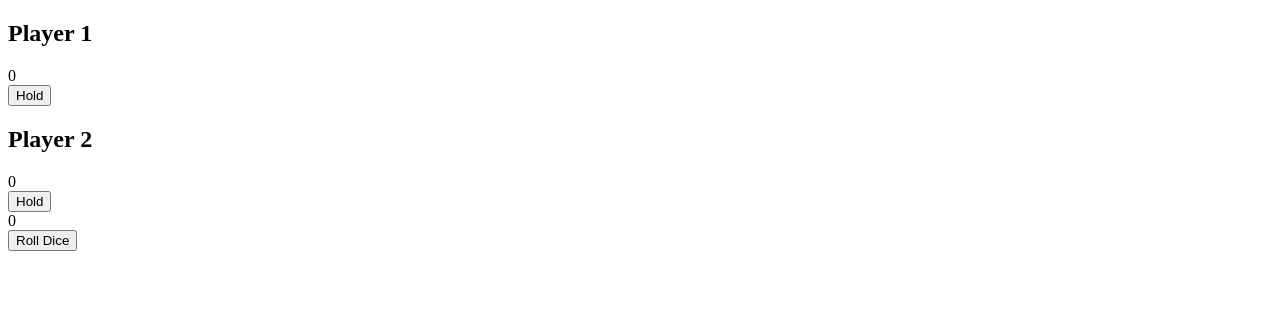
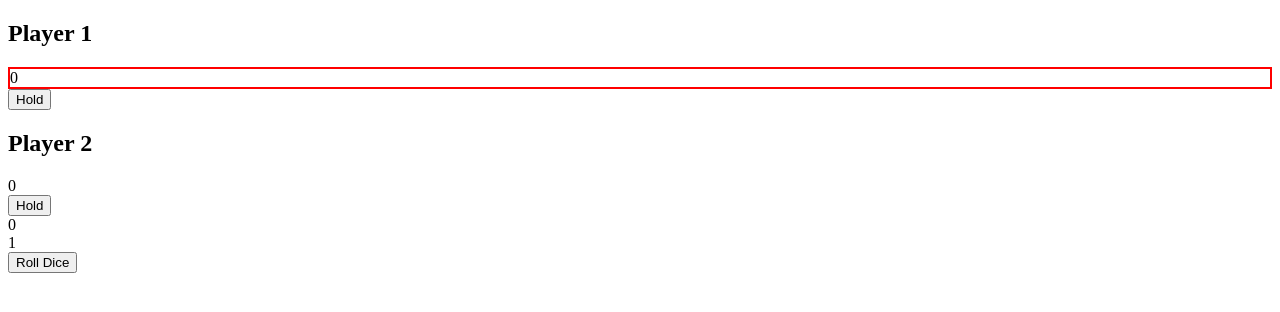
Before and after one commit to Ernjivi/clase_sat_8, a website: page index.html in a window 1280 px wide. Both pictures are taken after a click on the button "Roll Dice". Drawn offline with Linux system fonts and the light colour scheme.

Commit message:
Added roll dice and turn

```diff
--- a/index.html
+++ b/index.html
@@ -5,18 +5,19 @@
     <meta name="viewport" content="width=device-width, initial-scale=1.0">
     <meta http-equiv="X-UA-Compatible" content="ie=edge">
     <title>Document</title>
+    <link rel="stylesheet" href="styles.css">
 </head>
 <body>
     <div id="board">
         <div class="player" id="player1">
             <h2>Player 1</h2>
-            <div class="score">0</div>
-            <button id="hold0">Hold</button>
+            <div class="score active">0</div>
+            <button class="hold">Hold</button>
         </div>
         <div class="player" id="player2">
             <h2>Player 2</h2>
             <div class="score">0</div>
-            <button id="hold1">Hold</button>
+            <button class="hold">Hold</button>
         </div>
         <div id="acumulado">0</div>
         <div id="dice"></div>
--- a/main.js
+++ b/main.js
@@ -1,2 +1,40 @@
 
 // Cache DOM
+var board = document.querySelector('#board');
+var player1Score = board.querySelector('#player1 .score');
+var player2Score = board.querySelector('#player2 .score');
+var player1Hold = board.querySelector('#player1 .hold');
+var player2Hold = board.querySelector('#player2 .hold');
+var acumulado = board.querySelector('#acumulado');
+var dice = board.querySelector('#dice');
+var rollDiceButton = board.querySelector('#rollDice');
+
+// Inicializamos el juego
+var acumuladoValue = 0;
+var scores = [0, 0]
+var player1Turn = true;
+
+// Tirar el dado
+function rollDice(){
+    return Math.floor(Math.random() * 6) + 1;
+}
+
+function changeTurn(){
+    player1Turn = !player1Turn;
+    acumuladoValue = 0;
+}
+
+// rollDiceButton.addEventListener('click', function(){
+    //
+// });
+
+rollDiceButton.addEventListener('click', () => {
+    let diceValue = rollDice()
+    dice.textContent = diceValue;
+    if(diceValue === 1){
+        changeTurn();
+    } else{
+        acumuladoValue += diceValue;
+    }
+    acumulado.textContent = acumuladoValue;
+});
--- /dev/null
+++ b/styles.css
@@ -0,0 +1,4 @@
+
+.score.active {
+    border: solid 2px red;
+}
```
